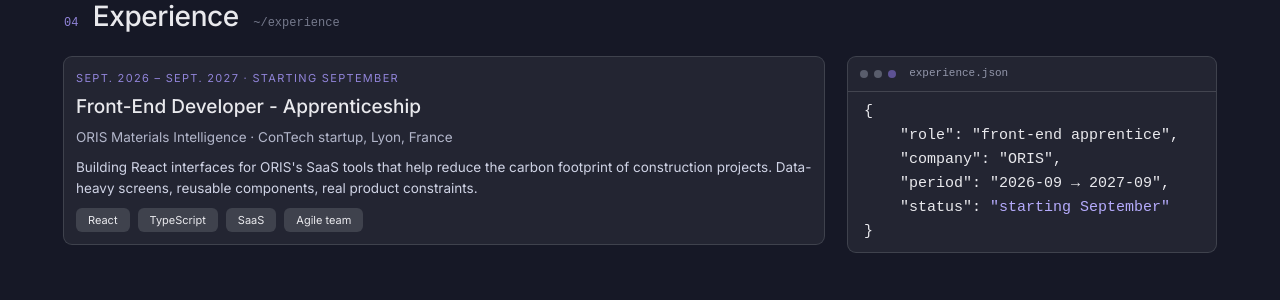
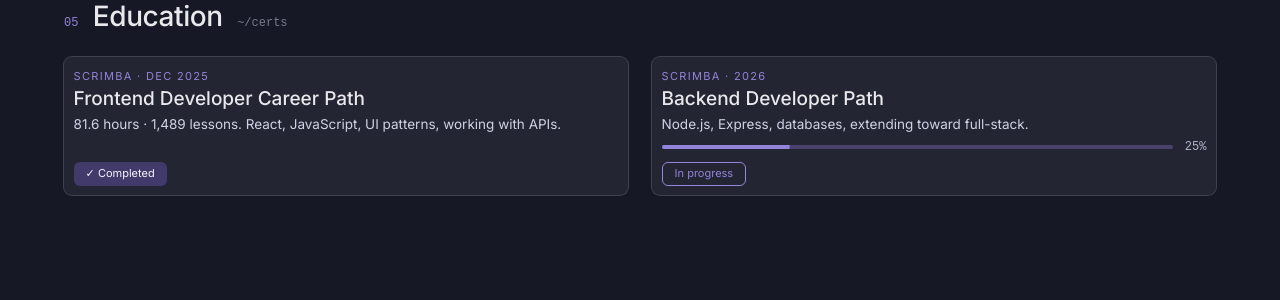
Before and after one commit to Kamat99302/portfolio-react, a React (Vite) app: page / in a window 1280 px wide. Shown: the top 300 px of the page. Built offline with nearby package versions, Linux system fonts and the light colour scheme.

Commit message:
feat: assemble Education section
- Container + SectionHeading + 2-column Grid, stacking below md

- tighter spacing and padding in CertificationCard to match the design

```diff
--- a/src/App.tsx
+++ b/src/App.tsx
@@ -1,8 +1,8 @@
-import Experience from "./sections/Experience"
+import Education from "./sections/Education"
 function App() {
   return (
     <>
-    <Experience />
+    <Education />
 
   </>
   )
--- a/src/components/CertificationCard.tsx
+++ b/src/components/CertificationCard.tsx
@@ -1,4 +1,4 @@
-import { Card, Stack, Typography} from "@mui/material"
+import { Card, Stack, Typography, Box} from "@mui/material"
 import { colors, fontMono, windowShadow } from "../theme/theme"
 import StackTag from "./StackTag";
 import type { StackTagVariant } from "./StackTag";
@@ -16,8 +16,8 @@
 
 export default function CertificationCard({kicker, certificationTitle, description, status, chipVariant, progressionBarValue}: CertificationCardProps){
     return(
-        <Card sx={{boxShadow:windowShadow.simple, overflow:'hidden'}}>
-            <Stack spacing={1} sx={{p:1.5}}>
+        <Card sx={{boxShadow:windowShadow.simple, overflow:'hidden', height:"100%"}}>
+            <Stack spacing={0.3 } sx={{p:1.2, height:"100%"}}>
                 <Typography sx={{color:'primary.main'}} variant='caption'>{kicker}</Typography>
                 <Typography variant='h4'>{certificationTitle}</Typography>
                 <Typography variant="body2" sx={{color:colors.neutral[300]}}>{description}</Typography>
@@ -27,6 +27,7 @@
                         <Typography sx={{fontFamily: fontMono, fontSize:12, color: colors.neutral[400]}}>{progressionBarValue}%</Typography>
                     </Stack>
                 }
+                <Box sx={{flexGrow:1}}/>
                 <Stack direction={"row"}  spacing={1}>
                     <StackTag label={status} variant={chipVariant}/>
                 </Stack>
--- /dev/null
+++ b/src/sections/Education.tsx
@@ -0,0 +1,20 @@
+import SectionHeading from "../components/SectionHeading"
+import CertificationCard from "../components/CertificationCard"
+import { Grid, Container } from "@mui/material"
+
+export default function Education(){
+    return(
+        <Container maxWidth="lg">
+            <SectionHeading number="05" title="Education" path="~/certs" />
+            <Grid sx={{mt:3}} container spacing={3}>
+                <Grid size={{xs:12, md:6}}>
+                    <CertificationCard kicker="Scrimba · Dec 2025" certificationTitle="Frontend Developer Career Path" description="81.6 hours · 1,489 lessons. React, JavaScript, UI patterns, working with APIs." status="✓ Completed" chipVariant="accent"/>
+                </Grid>
+
+                <Grid size={{xs:12, md: 6}}>
+                    <CertificationCard  kicker="Scrimba · 2026" certificationTitle="Backend Developer Path" description="Node.js, Express, databases, extending toward full-stack." status="In progress" chipVariant="outline" progressionBarValue={25}/>
+                </Grid>
+            </Grid>
+        </Container>
+    )
+}
--- a/src/sections/Experience.tsx
+++ b/src/sections/Experience.tsx
@@ -4,8 +4,6 @@
 import EditorWindow from "../components/EditorWindow"
 import { Str } from "../components/codeHelpers"
 import { Grid, Container } from "@mui/material"
-
-
 
 export default function Experience(){
     return(
```
